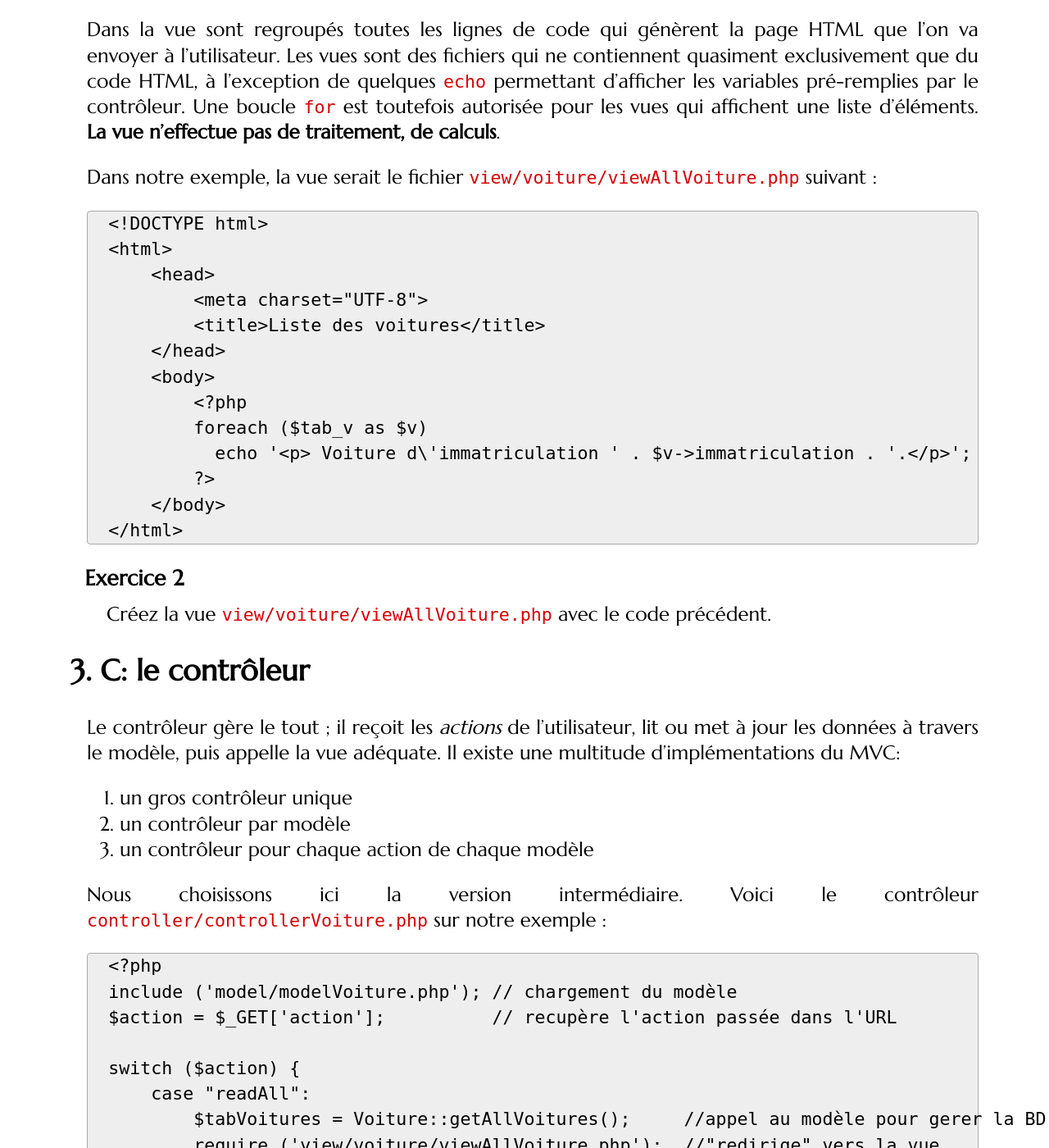
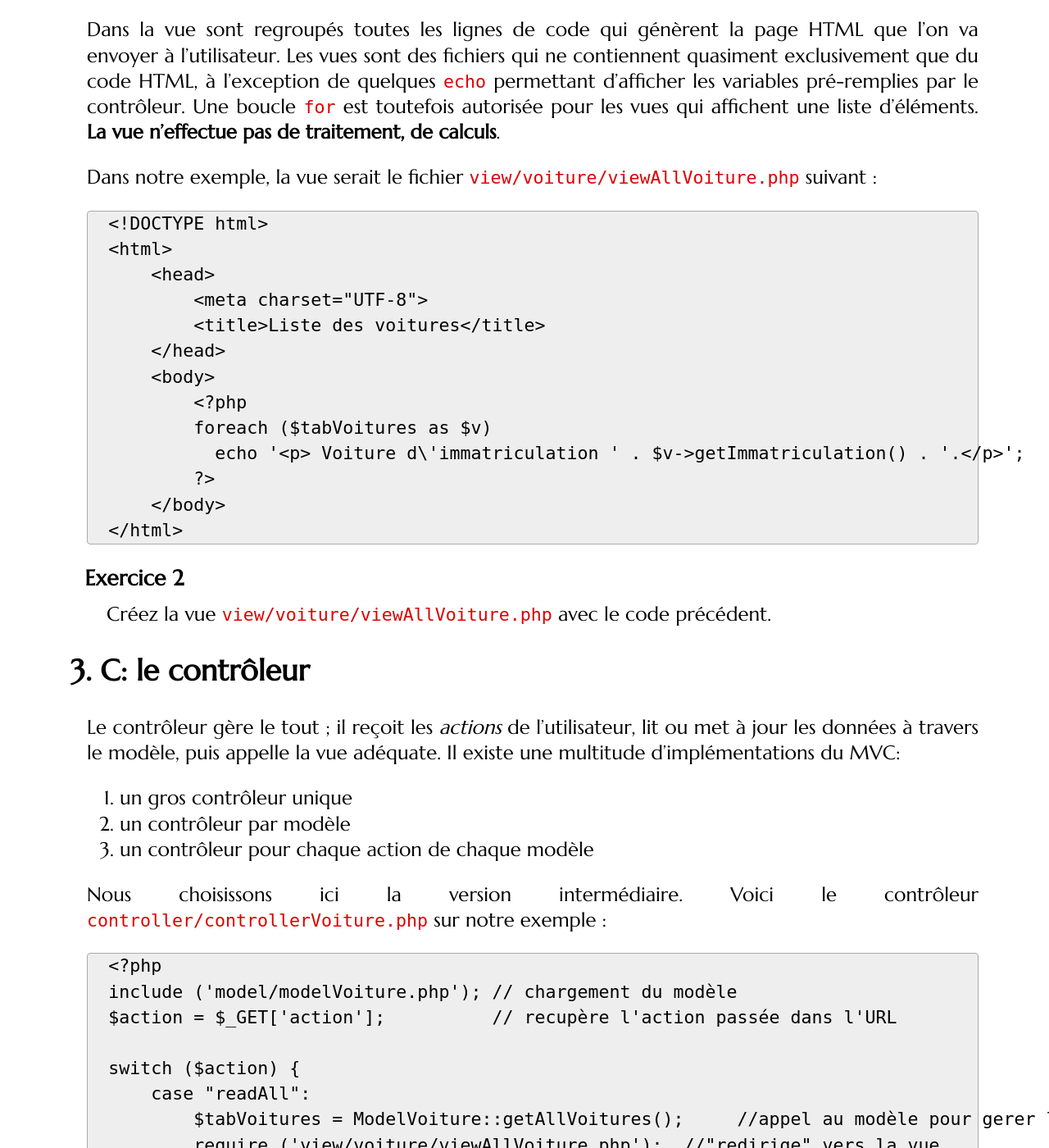
Before and after one commit to romainlebreton/R3.01-DeveloppementWeb, a Jekyll site: the page built from tutorials/tutorial4.md, in a window 1280 px wide and 1400 px high, scrolled down 2838 px. Shown: the whole window at 82% size. Built offline with Jekyll 4.4.1, drawn with Linux system fonts in a browser that asks for light colours; some web fonts are replaced; some of the changed text lies outside the part shown.

Commit message:
Update tutorial4.md

```diff
--- a/tutorials/tutorial4.md
+++ b/tutorials/tutorial4.md
@@ -128,8 +128,8 @@ suivant :
     </head>
     <body>
         <?php
-        foreach ($tab_v as $v)
-          echo '<p> Voiture d\'immatriculation ' . $v->immatriculation . '.</p>';
+        foreach ($tabVoitures as $v)
+          echo '<p> Voiture d\'immatriculation ' . $v->getImmatriculation() . '.</p>';
         ?>
     </body>
 </html>
@@ -162,7 +162,7 @@ $action = $_GET['action'];          // recupère l'action passée dans l'URL
 
 switch ($action) {
     case "readAll":
-        $tabVoitures = Voiture::getAllVoitures();     //appel au modèle pour gerer la BD
+        $tabVoitures = ModelVoiture::getAllVoitures();     //appel au modèle pour gerer la BD
         require ('view/voiture/viewAllVoiture.php');  //"redirige" vers la vue
         break;
 }
```
